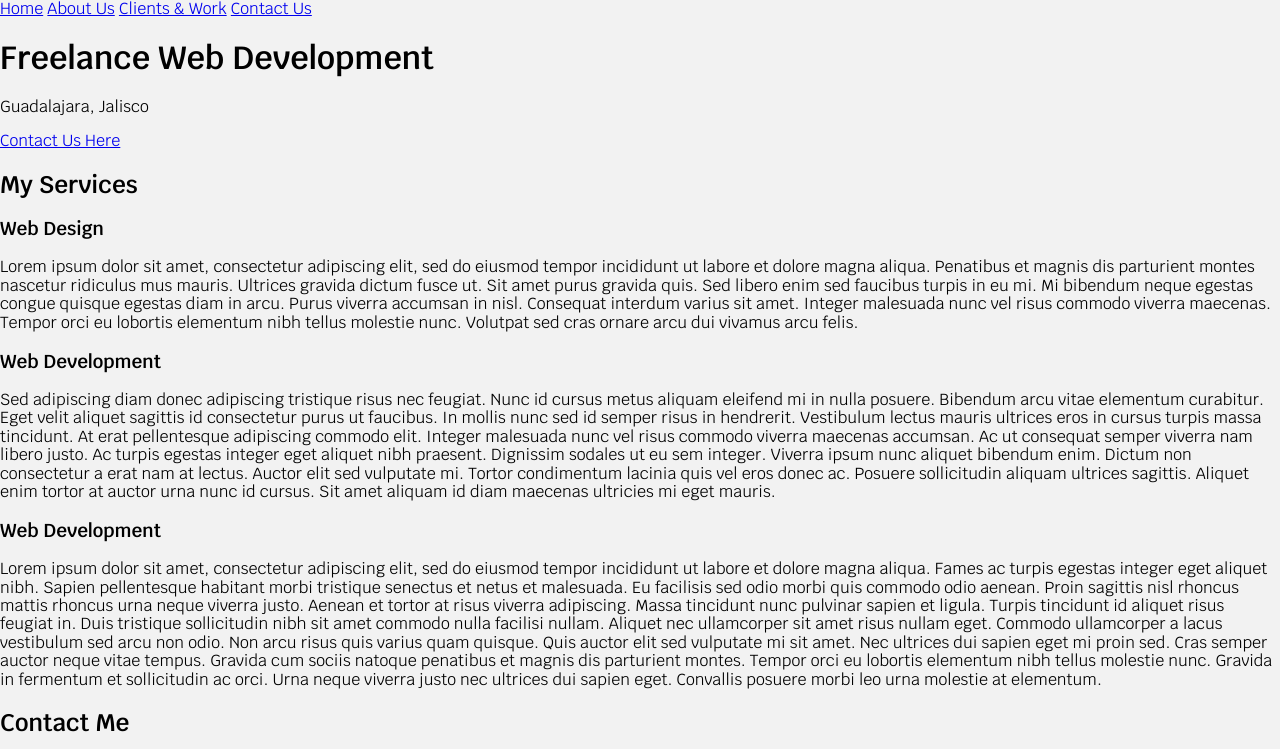
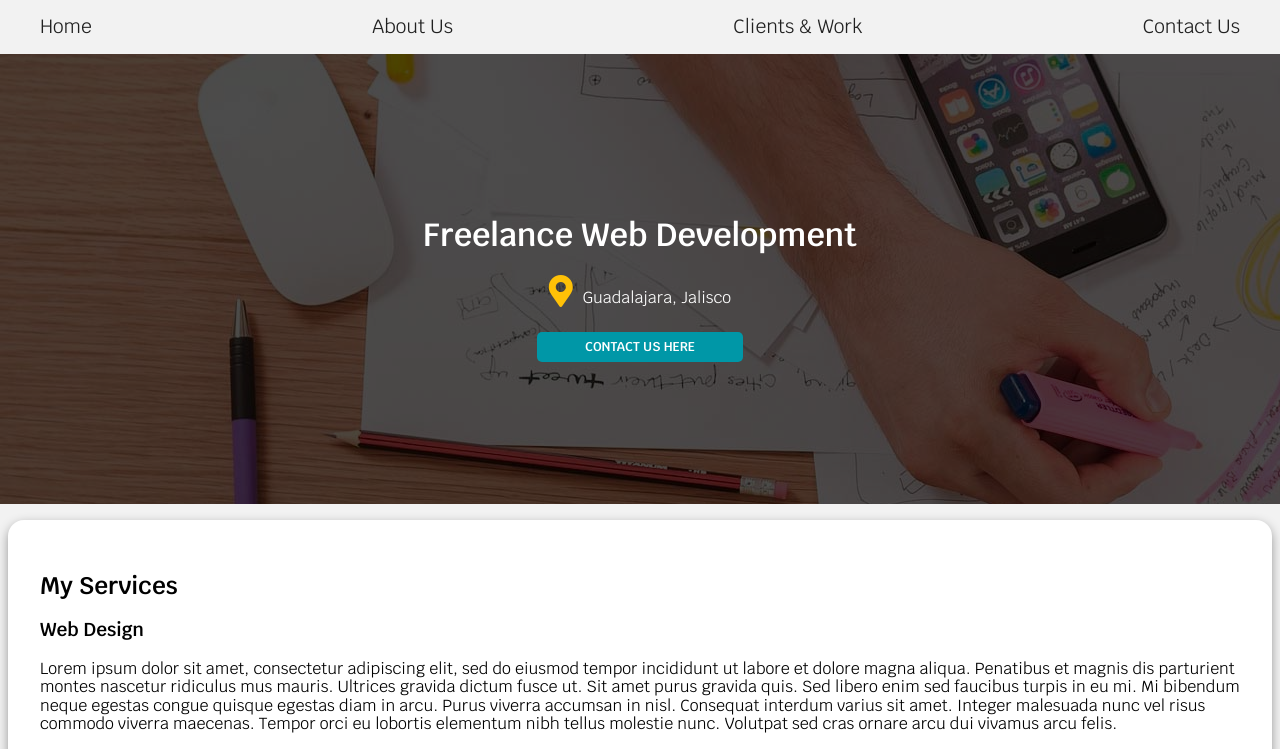
Before and after one commit to carolvasc/advanced-css, a plain HTML site: page flexbox/freelancer-website/index.html in a window 1280 px wide. Shown: the top 749 px of the page. Drawn offline with nearby package versions, Linux system fonts and the light colour scheme.

Commit message:
WIP Freelancer Website: Creating navbar, banner and container

```diff
--- a/flexbox/freelancer-website/index.html
+++ b/flexbox/freelancer-website/index.html
@@ -22,7 +22,7 @@
 </head>
 
 <body>
-    <nav>
+    <nav class="main-navigation">
         <a href="#">Home</a>
         <a href="#">About Us</a>
         <a href="#">Clients & Work</a>
@@ -31,7 +31,7 @@
     <div class="hero">
         <div class="hero-content">
             <h1>Freelance Web Development</h1>
-            <p>Guadalajara, Jalisco</p>
+            <p><i class="fas fa-map-marker-alt"></i>Guadalajara, Jalisco</p>
             <a class="button" href="#">Contact Us Here</a>
         </div>
     </div>
--- a/flexbox/freelancer-website/style.css
+++ b/flexbox/freelancer-website/style.css
@@ -23,3 +23,91 @@ body {
   font-family: var(--secondFont);
   background-color: #F2F2F2;
 }
+
+.main-navigation {
+  max-width: 1200px;
+  margin: 0 auto;
+  padding: 1rem 0;
+
+  display: flex;
+  flex-direction: column;
+  align-items: center;
+}
+
+.main-navigation a {
+  color: var(--dark);
+  text-decoration: none;
+  font-size: 1.2rem;
+  margin-bottom: 1.4rem;
+}
+
+.hero {
+  height: 450px;
+  background-image: url(./img/hero.jpg);
+  position: relative;
+
+  display: flex;
+  align-items: center;
+  justify-content: center;
+}
+
+.hero:after {
+  content: '';
+  background-color: rgba(0, 0, 0, .7);
+  display: block;
+  top: 0;
+  left: 0;
+  right: 0;
+  bottom: 0;
+  position: absolute;
+}
+
+.hero-content {
+  color: var(--white);
+  position: relative;
+  z-index: 1;
+  text-align: center;
+}
+
+.hero-content i {
+  font-size: 2rem;
+  color: var(--primary);
+  padding-right: .6rem;
+}
+
+.button {
+  background-color: var(--secondary);
+  margin-top: .5rem;
+  padding: .5rem 3rem;
+  border: none;
+  border-radius: 5px;
+  display: inline-block;
+  font-weight: 600;
+  font-size: .8rem;
+  text-decoration: none;
+  text-transform: uppercase;
+  color: var(--white);
+}
+
+.container {
+  padding: 2rem;
+  margin: 1rem auto 3rem auto;
+  max-width: 1200px;
+  background-color: var(--white);
+  border-radius: 1rem;
+  /* box-shadow */
+  box-shadow: 0px 4px 12px -1px rgba(0, 0, 0, 0.45);
+  --webkit-box-shadow: 0px 4px 12px -1px rgba(0, 0, 0, 0.45);
+  --moz-box-shadow: 0px 4px 12px -1px rgba(0, 0, 0, 0.45);
+}
+
+/* Media Queries */
+@media (min-width: 768px) {
+  .main-navigation {
+    flex-direction: row;
+    justify-content: space-between;
+  }
+  .main-navigation a {
+    margin-bottom: 0;
+  }
+}
```
